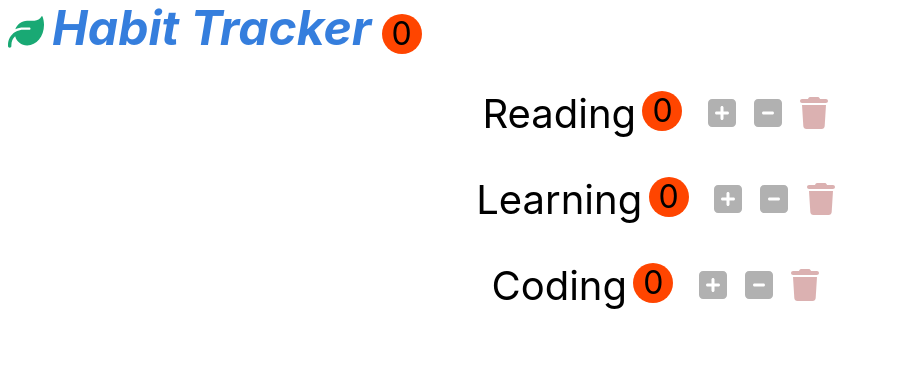
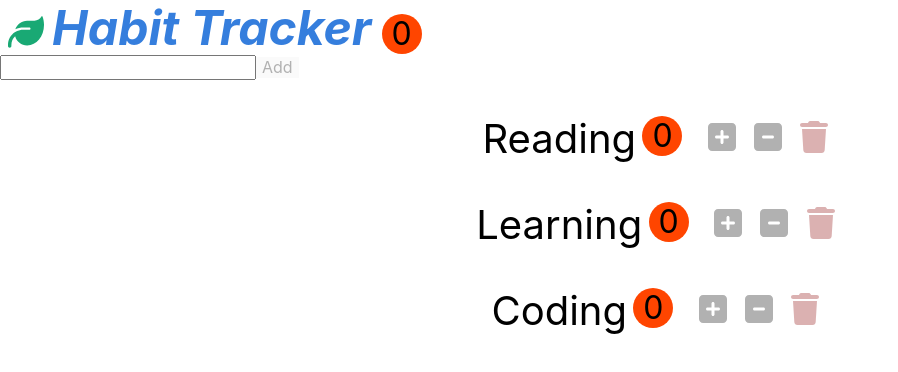
Before and after one commit to letz0703/habit, a React (Create React App) app: page / in a window 1280 px wide. Shown: the top 372 px of the page, without its empty margins (0-898 px from the left). Built offline with nearby package versions, Linux system fonts and the light colour scheme.

Commit message:
Add Form
1. habitAddForm
- add form : form.form-add
- form-add_button
- Habits.jsx: <habitAddFrom>

2. make it work
- onSubit={this.onSubmit}
- onSubmit = event => log

```diff
--- a/src/components/Habits.jsx
+++ b/src/components/Habits.jsx
@@ -1,5 +1,6 @@
 import React, { Component } from "react";
 import Habit from "./habit";
+import HabitAddForm from "./habitAddForm";
 
 export default class Habits extends Component {
   // methods for counting
@@ -17,6 +18,8 @@ export default class Habits extends Component {
 
   render() {
     return (
+      <>
+        <HabitAddForm />
         <ul>
           {this.props.habits.map((habit) => (
             <Habit
@@ -28,6 +31,7 @@ export default class Habits extends Component {
             />
           ))}
         </ul>
+      </>
     );
   }
 }
--- /dev/null
+++ b/src/components/habitAddForm.jsx
@@ -0,0 +1,16 @@
+import React, { Component } from 'react';
+
+export default class HabitAddForm extends Component {
+  onSubmit = (event) => {
+    console.log('submitted');
+  };
+
+  render() {
+    return (
+      <form className='form-add'>
+        <input type='text' className='input-add' onSubmit={this.onSubmit} />
+        <button className='button-add'>Add</button>
+      </form>
+    );
+  }
+}
```
Lines whose indentation alone changed are shown as unchanged.
